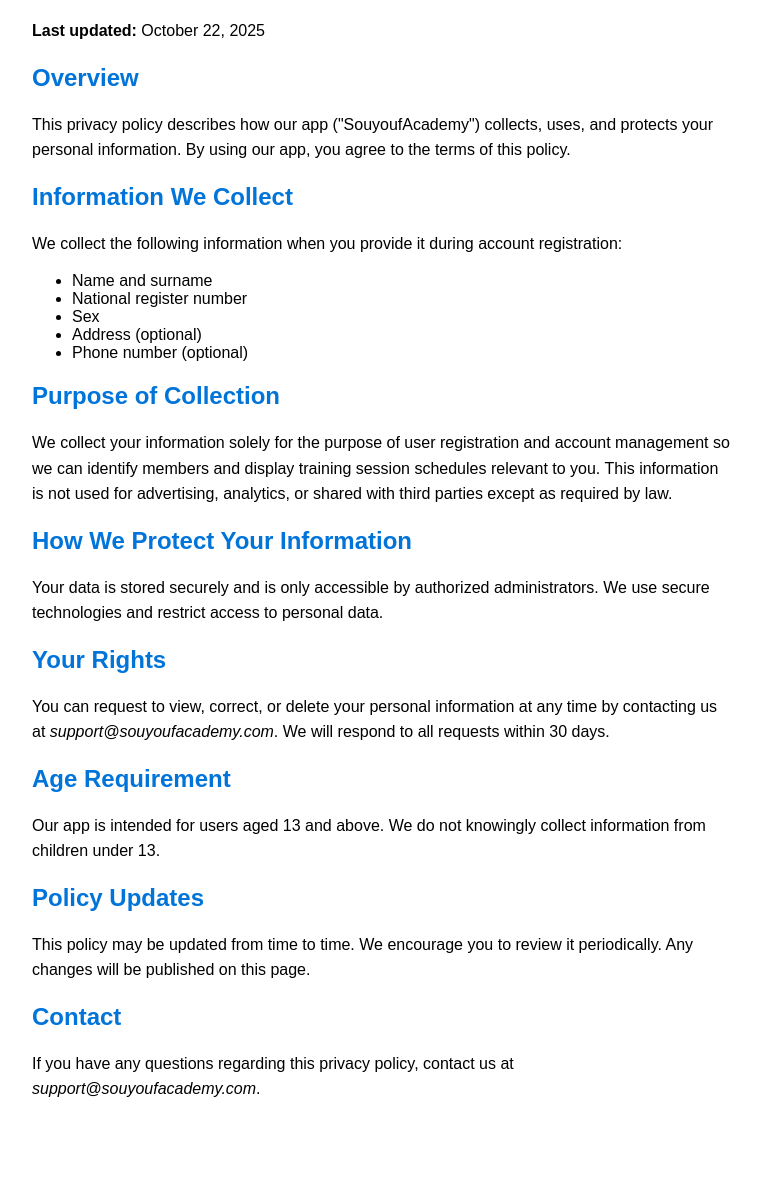
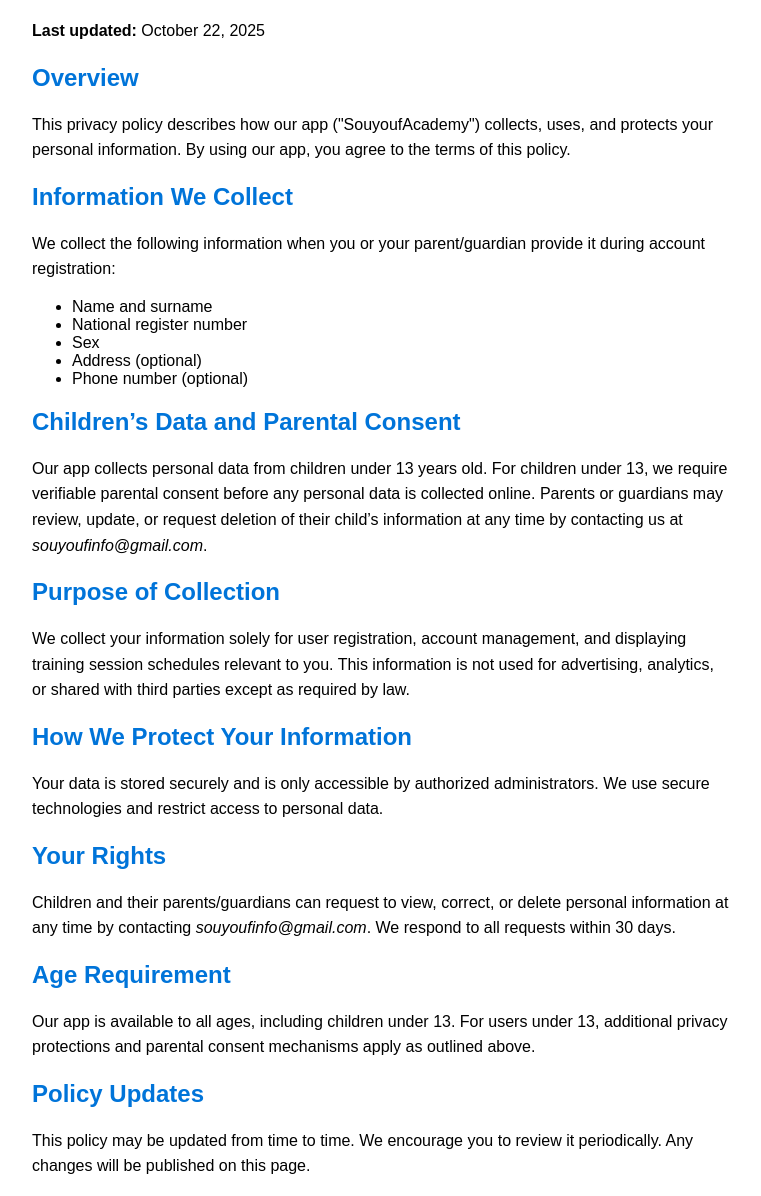
Before and after one commit to gil-depuyt/Privacy_Policy_Souyouf_Academy, a plain HTML site: page index.html in a window 1280 px wide. Shown: the part 72-1268 px from the top of the page, without its empty margins (0-761 px from the left). Before the commit the page ends 1206 px from the top, so only its background shows below. Drawn offline with Linux system fonts and the light colour scheme.

Commit message:
2nd updated commit

```diff
--- a/index.html
+++ b/index.html
@@ -17,7 +17,7 @@
   <p>This privacy policy describes how our app ("SouyoufAcademy") collects, uses, and protects your personal information. By using our app, you agree to the terms of this policy.</p>
 
   <h2>Information We Collect</h2>
-  <p>We collect the following information when you provide it during account registration:</p>
+  <p>We collect the following information when you or your parent/guardian provide it during account registration:</p>
   <ul>
     <li>Name and surname</li>
     <li>National register number</li>
@@ -26,22 +26,25 @@
     <li>Phone number (optional)</li>
   </ul>
 
+  <h2>Children’s Data and Parental Consent</h2>
+  <p>Our app collects personal data from children under 13 years old. For children under 13, we require verifiable parental consent before any personal data is collected online. Parents or guardians may review, update, or request deletion of their child’s information at any time by contacting us at <em>souyoufinfo@gmail.com</em>.</p>
+
   <h2>Purpose of Collection</h2>
-  <p>We collect your information solely for the purpose of user registration and account management so we can identify members and display training session schedules relevant to you. This information is not used for advertising, analytics, or shared with third parties except as required by law.</p>
+  <p>We collect your information solely for user registration, account management, and displaying training session schedules relevant to you. This information is not used for advertising, analytics, or shared with third parties except as required by law.</p>
 
   <h2>How We Protect Your Information</h2>
   <p>Your data is stored securely and is only accessible by authorized administrators. We use secure technologies and restrict access to personal data.</p>
 
   <h2>Your Rights</h2>
-  <p>You can request to view, correct, or delete your personal information at any time by contacting us at <em>support@souyoufacademy.com</em>. We will respond to all requests within 30 days.</p>
+  <p>Children and their parents/guardians can request to view, correct, or delete personal information at any time by contacting <em>souyoufinfo@gmail.com</em>. We respond to all requests within 30 days.</p>
 
   <h2>Age Requirement</h2>
-  <p>Our app is intended for users aged 13 and above. We do not knowingly collect information from children under 13.</p>
+  <p>Our app is available to all ages, including children under 13. For users under 13, additional privacy protections and parental consent mechanisms apply as outlined above.</p>
 
   <h2>Policy Updates</h2>
   <p>This policy may be updated from time to time. We encourage you to review it periodically. Any changes will be published on this page.</p>
 
   <h2>Contact</h2>
-  <p>If you have any questions regarding this privacy policy, contact us at <em>support@souyoufacademy.com</em>.</p>
+  <p>If you have any questions regarding this privacy policy, contact us at <em>souyoufinfo@gmail.com</em>.</p>
 </body>
 </html>
```
